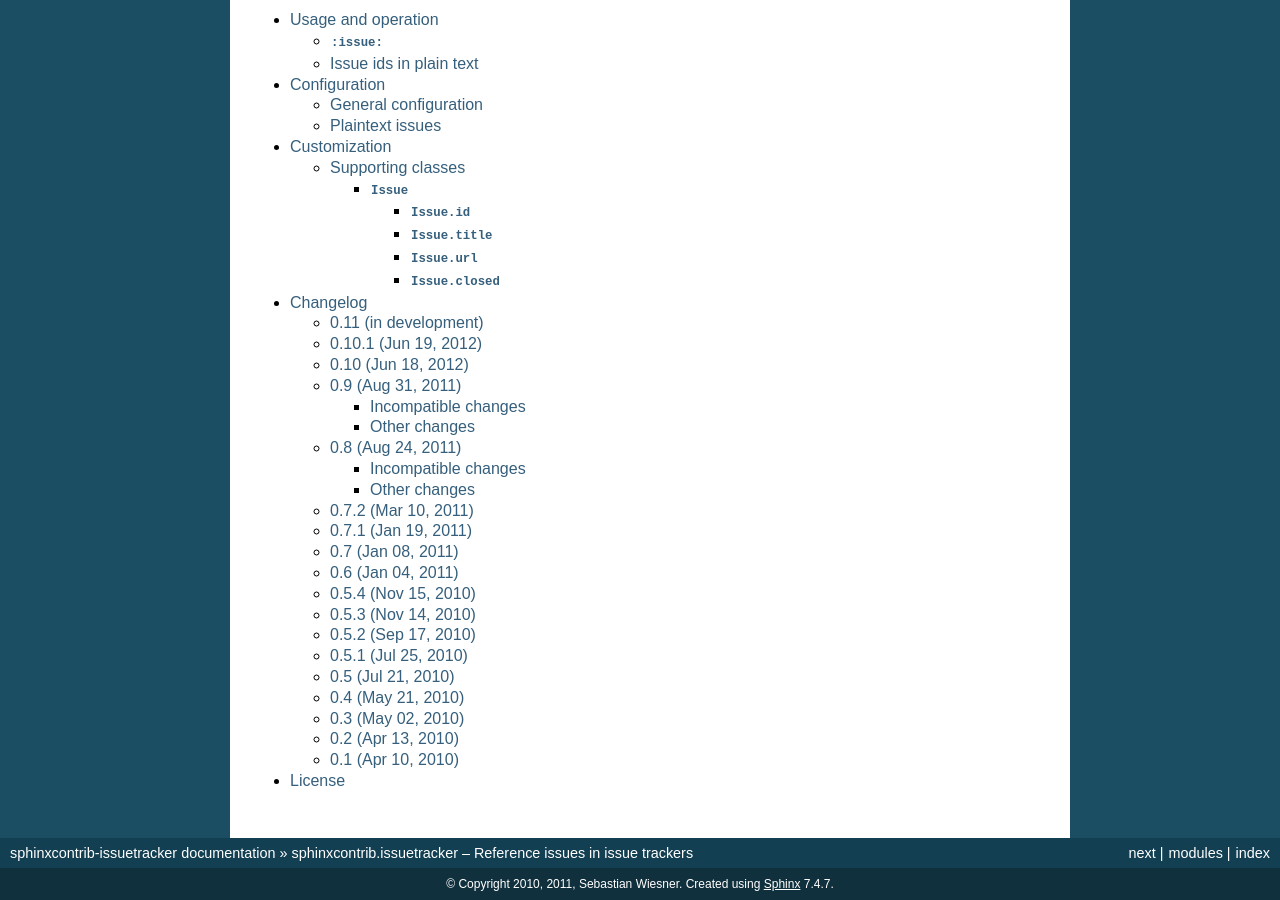
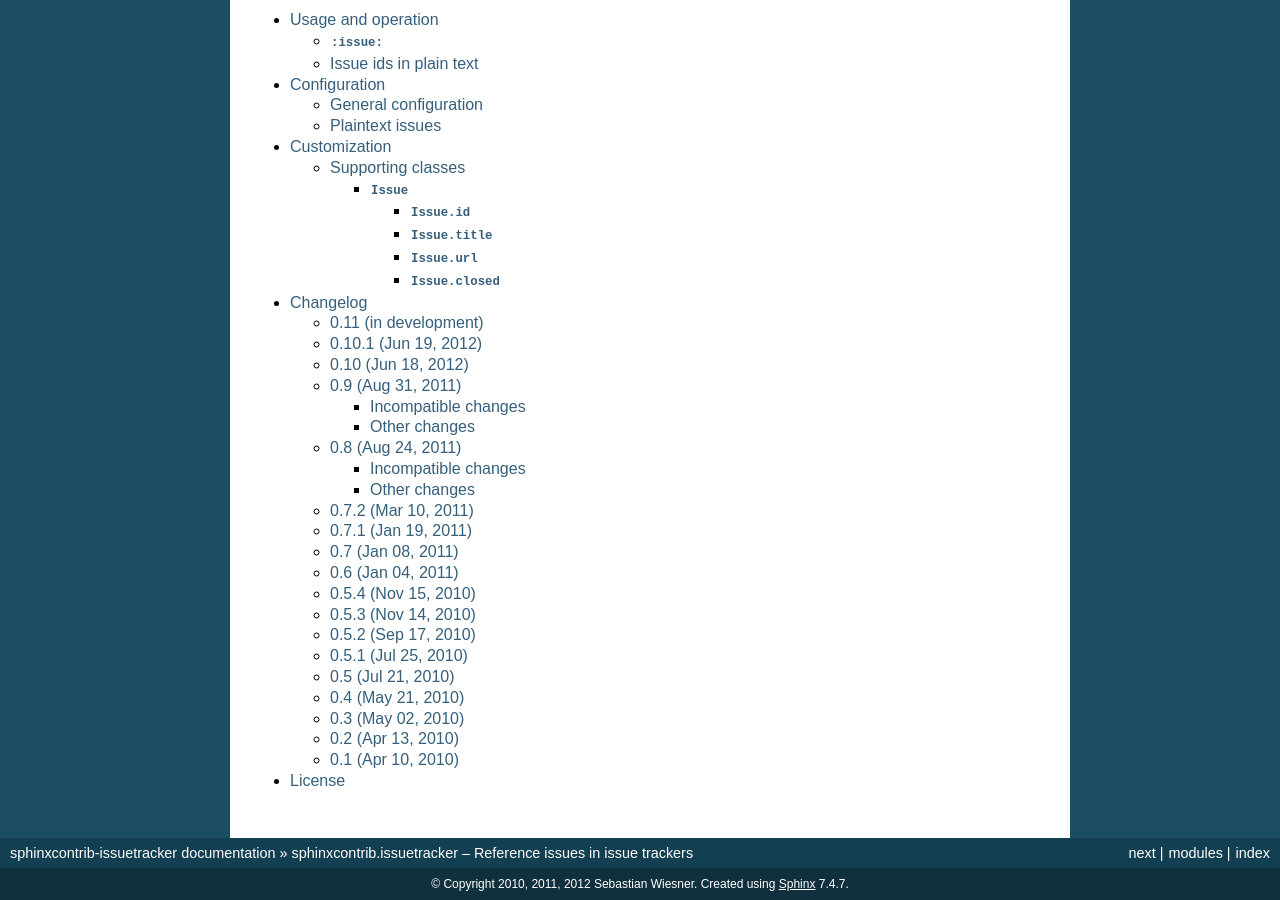
Before and after one commit to ignatenkobrain/sphinxcontrib-issuetracker, a Sphinx documentation site: the page built from doc/index.rst, in a window 1280 px wide and 900 px high, scrolled down 1630 px. Built offline with Sphinx 7.4.7, drawn with Linux system fonts in a browser that asks for light colours; the version number could not be read and is left out.

Commit message:
Update copyright of docs

```diff
--- a/doc/conf.py
+++ b/doc/conf.py
@@ -39,7 +39,7 @@ source_suffix = '.rst'
 master_doc = 'index'
 
 project = u'sphinxcontrib-issuetracker'
-copyright = u'2010, 2011, Sebastian Wiesner'
+copyright = u'2010, 2011, 2012 Sebastian Wiesner'
 version = '.'.join(issuetracker.__version__.split('.')[:2])
 release = issuetracker.__version__
 
```
